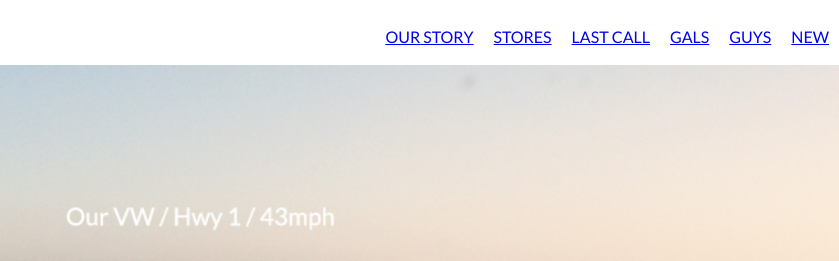
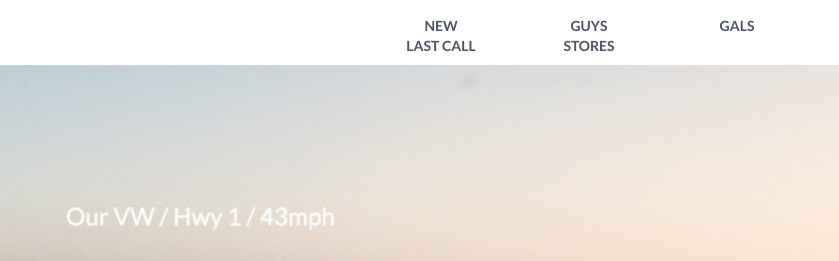
Before and after one commit to mollymcclintic/mollymcclintic.github.io, a plain HTML site: page index.html in a window 1280 px wide. Shown: the top 261 px of the page, 441-1280 px from the left. Drawn offline with Linux system fonts and the light colour scheme.

Commit message:
2nd draft changes

```diff
--- a/css/main.css
+++ b/css/main.css
@@ -126,6 +126,39 @@ h3 {
 
 }
 
+.navigation {
+    float: right;
+    width: 40%;
+}
+
+.navigation ul {
+    list-style: none;
+    width: 100%;
+}
+
+.navigation ul li {
+    float: left;
+    display: inline;
+    width: 25%;
+    padding: 0 10px;
+}
+
+.navigation ul li a {
+    display: block;
+    font-size: 14px;
+    color: #4B5362;
+   /* color: rgba(255,255,255,0.7);*/
+    font-weight: bold;
+    text-align: center;
+    text-transform: uppercase;
+    text-decoration: none;
+    padding: 0px 5px;
+}
+
+.navigation ul li a:hover{
+    color: #4B5362;
+}
+
 .logo{
     float: left;
     width: 20%;
@@ -147,6 +180,7 @@ h3 {
     overflow: hidden;
 
 }
+
 
 .fancybox {
     width: 100%;
--- a/index.html
+++ b/index.html
@@ -35,7 +35,7 @@
                         <li><a href="index.html">Gals</a></li>
                         <li><a href="index.html">Last Call</a> </li>
                         <li><a href="index.html">Stores</a></li>
-                        <li class="story"><a href="index.html">Our Story</a></li>
+                      <!--   <li class="story"><a href="index.html">Our Story</a></li> -->
                     </ul>
                 </nav>
             </header>
@@ -50,7 +50,6 @@
 
             <a><img src="img/bus_one.jpg" class="pics" alt="first"/>
             </a>
-           <!--  <div class="text">Bacon ipsum dolor amet tongue strip steak tri-tip, corned beef flank cupim chuck short ribs salami.</div> -->
 
              <a><img src="img/bus_two.jpg" class="pics" alt="first"/>
             </a>
--- a/js/main.js
+++ b/js/main.js
@@ -0,0 +1,6 @@
+// When user hovers over anything with the class .pics, add a hover state
+  // add a css class to all the <a> tags
+
+// When user clicks on main slider banner with the class .fancybox clearfix, scroll images in a carousel
+  // ??
+  // Need to figure out how to do this - unrelated, this isn't pseudo code
```
